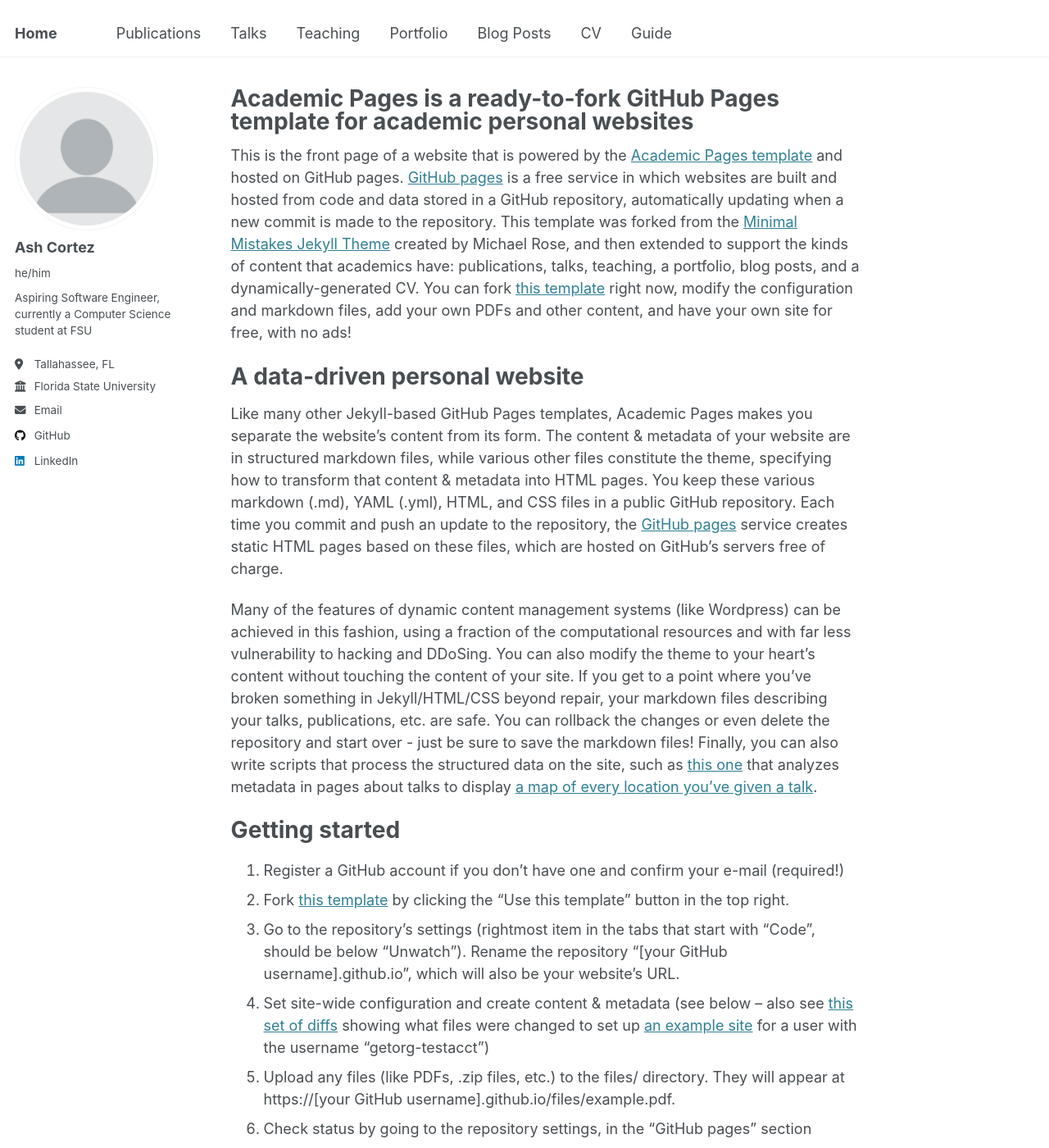
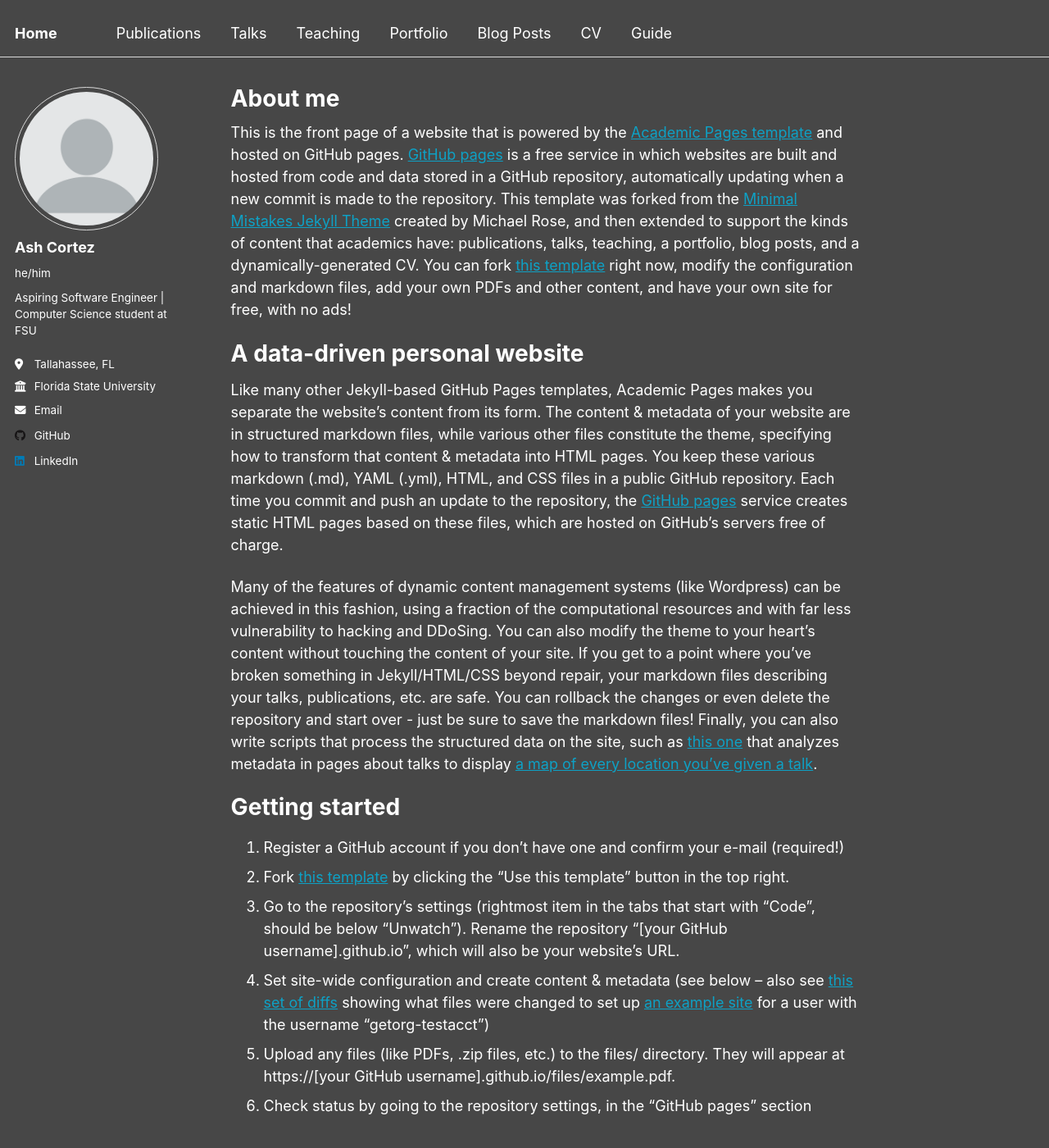
Before and after one commit to acortez1003/acortez1003.github.io, a Jekyll site: the page built from _pages/about.md, in a window 1280 px wide and 1400 px high. Shown: the whole window at 82% size. Built offline with Jekyll 4.4.1, drawn with Linux system fonts in a browser that asks for light colours.

```diff
--- a/_config.yml
+++ b/_config.yml
@@ -8,7 +8,7 @@
 
 # Basic Site Settings
 locale                   : "en-US"
-site_theme               : "default"
+site_theme               : "dark"
 title                    : "Home"
 title_separator          : "-"
 name                     : &name "Ash Cortez"
@@ -25,7 +25,7 @@ author:
   avatar           : "profile.png"
   name             : "Ash Cortez"
   pronouns         : "he/him"
-  bio              : "Aspiring Software Engineer, currently a Computer Science student at FSU"
+  bio              : "Aspiring Software Engineer | Computer Science student at FSU"
   location         : "Tallahassee, FL"
   employer         : "Florida State University"
   uri              : # URL
--- a/_pages/about.md
+++ b/_pages/about.md
@@ -1,6 +1,6 @@
 ---
 permalink: /
-title: "Academic Pages is a ready-to-fork GitHub Pages template for academic personal websites"
+title: "About me"
 author_profile: true
 redirect_from:
   - /about/
```
